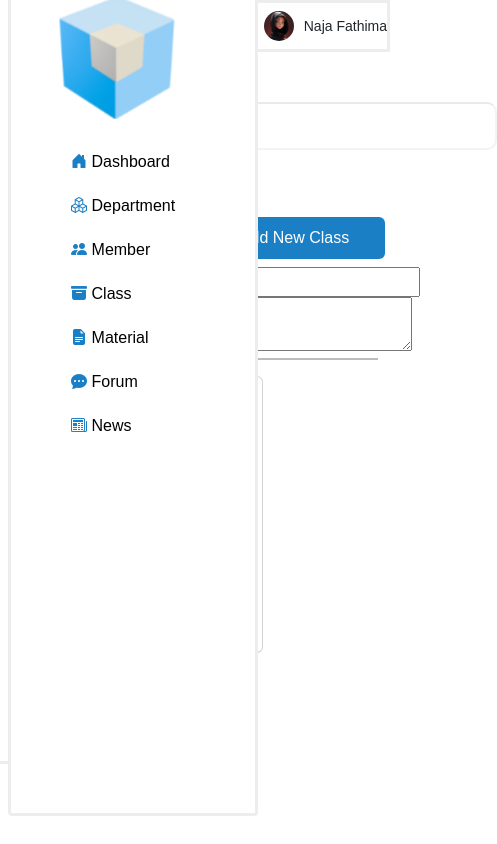
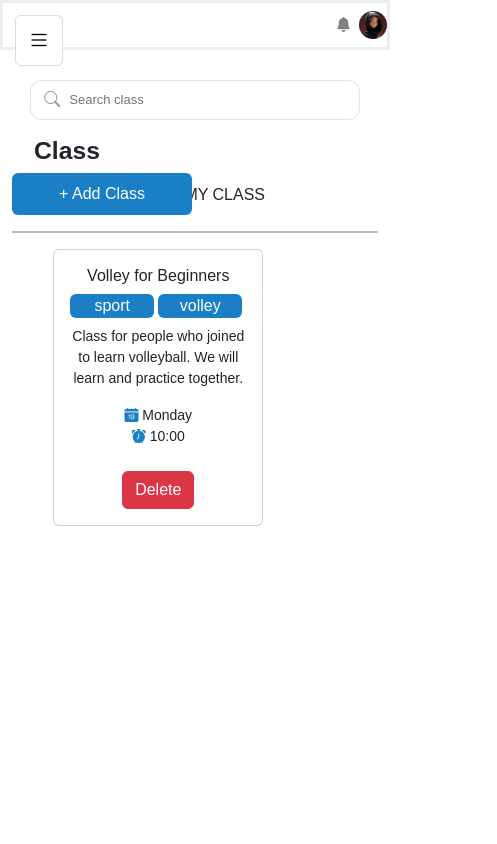
Before and after one commit to imsamuel1043/machinetest, a React (Vite) app in the folder my-react-app/: page / in a window 390 px wide. Shown: the whole page, 497 px wide, since content can reach past the window. Built offline with nearby package versions, Linux system fonts and the light colour scheme.

Commit message:
allcommit

```diff
--- a/my-react-app/src/Components/Maincontent.jsx
+++ b/my-react-app/src/Components/Maincontent.jsx
@@ -3,26 +3,55 @@ import Sidebar from './Sidebar'
 
 const Maincontent = () => {
     const [title, setTitle] = useState("")
-    const [About, setAbout] = useState("")
+    const [about, setAbout] = useState("")
+    const [searchTerm, setSearchTerm] = useState("")
+    const [activeTab, setActiveTab] = useState("all")
+    const [showModal, setShowModal] = useState(false)
 
     const [classes, setClasses] = useState([
-        { id: 1,title: "Volley for Beginners",tags: ["sport", "volley"],About: "Class for people who joined to learn volleyball. We will learn and practice together.",
-            day: "Monday",time: "10:00"
+        {
+            id: 1,
+            title: "Volley for Beginners",
+            tags: ["sport", "volley"],
+            about: "Class for people who joined to learn volleyball. We will learn and practice together.",
+            day: "Monday",
+            time: "10:00",
+            myClass: true
         }
     ])
+
     const handleSubmit = (e) => {
         e.preventDefault()
-        if (!title.trim()) return
 
-        const newClass = { id: Date.now(), title: title, tags: ["sport"], About: About, day: "Tuesday",time: "11:00" }
+        if (!title.trim() || !about.trim()) return
+
+        const newClass = {
+            id: Date.now(),
+            title,
+            tags: ["sport"],
+            about,
+            day: "Tuesday",
+            time: "11:00",
+            myClass: true
+        }
+
         setClasses([...classes, newClass])
         setTitle("")
         setAbout("")
+        setShowModal(false)
     }
- const handleDelete = (id) => {
-        const updatedClasses = classes.filter(item => item.id !== id)
-        setClasses(updatedClasses)
+
+    const handleDelete = (id) => {
+        setClasses(classes.filter(item => item.id !== id))
     }
+
+    const filteredClasses = classes
+        .filter(item =>
+            activeTab === "all" ? true : item.myClass
+        )
+        .filter(item =>
+            item.title.toLowerCase().includes(searchTerm.toLowerCase())
+        )
 
     return (
         <div className='container-fluid'>
@@ -32,39 +61,54 @@ const Maincontent = () => {
                 </div>
 
                 <div className='col-md-10'>
-                    <div className='text-center'>
-                        <input className='searchinput box-shadow' type="text" placeholder='search class' />
-                        <button className='searchbtn'>search</button>
+
+                    <div className="search-wrapper mb-3">
+                        <i className="bi bi-search search-icon"></i>
+                        <input
+                            className="searchinput"
+                            type="text"
+                            placeholder="Search class"
+                            value={searchTerm}
+                            onChange={(e) => setSearchTerm(e.target.value)}
+                        />
                     </div>
+
+
                     <h2 className='heading'>Class</h2>
-                    <div className='d-flex justify-content-between'>
+
+                    <div className='d-flex justify-content-between align-items-center flex-wrap'>
+
                         <ul className='alistul'>
-                            <li>ALL CLASS</li>
-                            <li>MY CLASS</li>
+                            <li
+                                className={activeTab === "all" ? "active" : ""}
+                                onClick={() => setActiveTab("all")}
+                            >
+                                ALL CLASS
+                            </li>
+                            <li
+                                className={activeTab === "my" ? "active" : ""}
+                                onClick={() => setActiveTab("my")}
+                            >
+                                MY CLASS
+                            </li>
                         </ul>
 
-                        <form onSubmit={handleSubmit}>
-                            <button className='btn addbtn mb-2' type="submit">
-                                Add New Class
-                            </button>
-                            <input
-                                type="text"
-                                placeholder="Title"
-                                value={title}
-                                onChange={e => setTitle(e.target.value)}
-                            />
-                            <textarea
-                                placeholder="About"
-                                value={About}
-                                onChange={e => setAbout(e.target.value)}
-                            />
-                        </form>
+                        <button
+                            className="btn addbtn"
+                            onClick={() => setShowModal(true)}
+                        >
+                            + Add Class
+                        </button>
                     </div>
 
-                    <div className='aline mb-3'></div>
+                    <div className='aline my-3'></div>
 
                     <div className="row cardrow">
-                        {classes.map((item) => (
+                        {filteredClasses.length === 0 && (
+                            <p className='text-center'>No classes found</p>
+                        )}
+
+                        {filteredClasses.map((item) => (
                             <div className="col-md-4 mb-3" key={item.id}>
                                 <div className="card">
                                     <div className="card-body text-center">
@@ -76,7 +120,7 @@ const Maincontent = () => {
                                             </button>
                                         ))}
 
-                                        <p className="card-text mt-2">{item.About}</p>
+                                        <p className="card-text mt-2">{item.about}</p>
 
                                         <p className='cardtxt mb-0'>
                                             <i className="bi bi-calendar-date-fill ico"></i> {item.day}
@@ -99,6 +143,53 @@ const Maincontent = () => {
 
                 </div>
             </div>
+
+            {showModal && (
+                <div className="modal fade show d-block" tabIndex="-1">
+                    <div className="modal-dialog modal-dialog-centered modal-sm modal-md">
+                        <div className="modal-content">
+
+                            <div className="modal-header">
+                                <h5 className="modal-title">Add New Class</h5>
+                                <button
+                                    type="button"
+                                    className="btn-close"
+                                    onClick={() => setShowModal(false)}
+                                ></button>
+                            </div>
+
+                            <form onSubmit={handleSubmit}>
+                                <div className="modal-body">
+
+                                    <input
+                                        className="form-control mb-3"
+                                        type="text"
+                                        placeholder="Title"
+                                        value={title}
+                                        onChange={(e) => setTitle(e.target.value)}
+                                    />
+
+                                    <textarea
+                                        className="form-control"
+                                        placeholder="About"
+                                        rows="4"
+                                        value={about}
+                                        onChange={(e) => setAbout(e.target.value)}
+                                    ></textarea>
+
+                                </div>
+
+                                <div className="modal-footer">
+                                    <button type="submit" className="btn btn-primary">
+                                        Add
+                                    </button>
+                                </div>
+                            </form>
+
+                        </div>
+                    </div>
+                </div>
+            )}
         </div>
     )
 }
--- a/my-react-app/src/Components/Sidebar.jsx
+++ b/my-react-app/src/Components/Sidebar.jsx
@@ -1,10 +1,17 @@
-import React from "react";
+import React, { useState } from "react";
 import "../assets/machine.css";
 import logo from "../assets/Images/logo.png";
 
 const Sidebar = () => {
+  const [open, setOpen] = useState(false);
+
   return (
-    <aside className="sidebar">
+    <>
+      <button className="sidebar-toggle" onClick={() => setOpen(!open)}>
+        <i className="bi bi-list"></i>
+      </button>
+
+      <aside className={`sidebar ${open ? "open" : ""}`}>
         <ul className="sidelist">
           <li className="logopart">
             <img src={logo} alt="Logo" className="logo" />
@@ -19,6 +26,9 @@ const Sidebar = () => {
           <li><i className="bi bi-newspaper ico"></i> News</li>
         </ul>
       </aside>
+
+      {open && <div className="sidebar-backdrop" onClick={() => setOpen(false)}></div>}
+    </>
   );
 };
 
--- a/my-react-app/src/assets/machine.css
+++ b/my-react-app/src/assets/machine.css
@@ -1,89 +1,150 @@
-.ico{
+.ico {
     color: rgb(27, 127, 198);
 }
 
-/* sidebar */
+.sidebar {
+    z-index: 200;
+}
 
-/* .logo{
-    width: 20px;
-    height: 20px;
-    justify-content: center;
-
-} */
-.logopart{
+.sidelist {
+    list-style: none;
+    padding: 20px 10px;
+    width: 250px;
+    height: 100vh;
+    background-color: #fff;
+    color: #000;
+    text-align: left;
+    border: 3px solid #00000012;
+    border-radius: 4px;
+    position: fixed;
+    top: 0;
+    left: 0;
+    transition: transform 0.3s ease;
+}
+.logopart {
     height: 125px;
-    width: 186px;
-    margin-left: -15px;
     margin-bottom: 30px;
 }
-.sidelist{
-    list-style: none;
-    padding: 20px;
-    width: 250px;
-    height: 100vh;
-    background-color: rgb(255, 255, 255);
-    color: rgb(0, 0, 0);
-    text-align: left;
-    padding-left: 10px;
-    border: 3px solid #00000012;
-    border-radius: 4px;
-    z-index: 100;
+.sidelist li {
+    padding: 12px 0 12px 40px;
+    font-size: medium;
+    cursor: pointer;
+}
+
+.sidebar-toggle {
+    display: none;
     position: fixed;
-    margin-top: -80px;
-    margin-left: -1%;
-    margin-right: 250px;
+    top: 15px;
+    left: 15px;
+    z-index: 300;
+    background: #fff;
+    border: 1px solid #ddd;
+    padding: 8px 12px;
+    font-size: 22px;
+    border-radius: 6px;
 }
-.sidelist li{
-    padding-bottom: 20px;
-    border: 2px;
-    padding-left: 50px;
-    overflow: hidden;
-    font-size: medium;
+
+@media (max-width: 768px) {
+
+    .sidebar-toggle {
+        display: block;
+    }
+
+    .sidelist {
+        transform: translateX(-100%);
+        z-index: 200;
+
+    }
+
+    .sidebar.open .sidelist {
+        transform: translateX(0);
+        z-index: 200;
+    }
+
+    .sidebar-backdrop {
+        position: fixed;
+        inset: 0;
+        background: rgba(0, 0, 0, 0.4);
+        z-index: 200;
+    }
 }
+
 
 /* sidebar end  */
 
 
 /* navbar start */
 
-.navbar{
-    background-color: rgb(255, 255, 255);
+.navbar {
+    background-color: #fff;
     display: flex;
-    justify-content: end !important;
+    justify-content: flex-end;
+    align-items: center;
     padding: 8px 20px;
     border: 3px solid #00000012;
-    min-height: auto;
     font-size: 14px;
+    position: sticky;
+    top: 0;
 }
 
 .profilecontainer {
     display: flex;
     align-items: center;
     gap: 10px;
+    margin-left: auto;
 }
 
-.username{
+
+.username {
     font-weight: 500;
     font-size: 14px;
+    white-space: nowrap;
 }
 
-.liststyle{
-    list-style: none;
-    padding-top: 10px;
-    padding-right: 10px;
-    margin: 0;
+.bellicon {
+    color: rgba(43, 43, 43, 0.6);
+    font-size: 16px;
+    cursor: pointer;
 }
 
-.bellicon{
-   color: rgba(43, 43, 43, 0.475);
-   font-size: 16px;
-}
-
-.profile{
+.profile {
     width: 30px;
     height: 30px;
-    background-color: black;
     border-radius: 50%;
+    object-fit: cover;
+
+}
+@media (max-width: 992px) {
+    .navbar {
+        padding: 8px 15px;
+    }
+
+    .username {
+        font-size: 13px;
+    }
+}
+@media (max-width: 768px) {
+    .navbar {
+        padding: 8px 12px;
+    }
+
+    .username {
+        display: none;
+    }
+
+    .profilecontainer {
+        gap: 8px;
+    }
+}
+@media (max-width: 480px) {
+    .bellicon {
+        font-size: 15px;
+    }
+
+    .profile {
+        width: 28px;
+        height: 28px;
+    }
 }
 
 
@@ -92,29 +153,48 @@
 
 /* main content  */
 
-.searchinput{
-    margin-top: 50px;
-    text-align: start;
-    padding-left: 10px;
-    padding-right: 72%;
-    padding-top: 10px;
-    padding-bottom: 10px;
-    border-radius: 10px;
-    border-color: rgba(135, 135, 135, 0.1);
+.search-wrapper {
+    position: relative;
+    max-width: 420px;
+    width: 100%;
+    margin: 50px auto 0;
+}
 
+.searchinput {
+    width: 100%;
+    padding: 10px 14px 10px 40px;
+    border-radius: 12px;
+    border: 1px solid rgba(0, 0, 0, 0.1);
+    font-size: 14px;
+    outline: none;
+    transition: all 0.2s ease;
+}
 
+.searchinput:focus {
+    border-color: rgb(27, 127, 198);
+    box-shadow: 0 0 0 3px rgba(27, 127, 198, 0.15);
 }
-.searchbtn{
-    width: 85px;
-    position: relative;
-    margin-left: -95px;
-    border: none;
-    border-radius: 8px;
-    color: rgb(255, 255, 255);
-    background-color:  rgb(27, 127, 198);
-    padding-top: 6px;
-    padding-bottom: 6px;
+.search-icon {
+    position: absolute;
+    top: 50%;
+    left: 14px;
+    transform: translateY(-50%);
+    font-size: 16px;
+    color: rgba(0, 0, 0, 0.4);
 }
+@media (max-width: 768px) {
+    .search-wrapper {
+        max-width: 90%;
+        margin-top: 30px;
+    }
+}
+@media (max-width: 480px) {
+    .searchinput {
+        font-size: 13px;
+        padding: 9px 12px 9px 38px;
+    }
+}
+
 
 .heading{
     margin-left: 6%;
@@ -193,3 +273,29 @@
     background-color: rgb(255, 0, 0) !important;
     color: white !important;
 }
+.title{
+    margin-top: 10px;
+}
+.add-class-form {
+    display: flex;
+    align-items: flex-start;
+    gap: 15px;
+}
+
+.add-class-form .inputs {
+    display: flex;
+    flex-direction: column;
+}
+
+.add-class-form .title,
+.add-class-form .about {
+    width: 260px;
+}
+
+.add-class-form .addbtn {
+    height: 42px;
+    white-space: nowrap;
+}
+.modal {
+    background: rgba(0, 0, 0, 0.5);
+}
```
Lines whose indentation alone changed are shown as unchanged.
